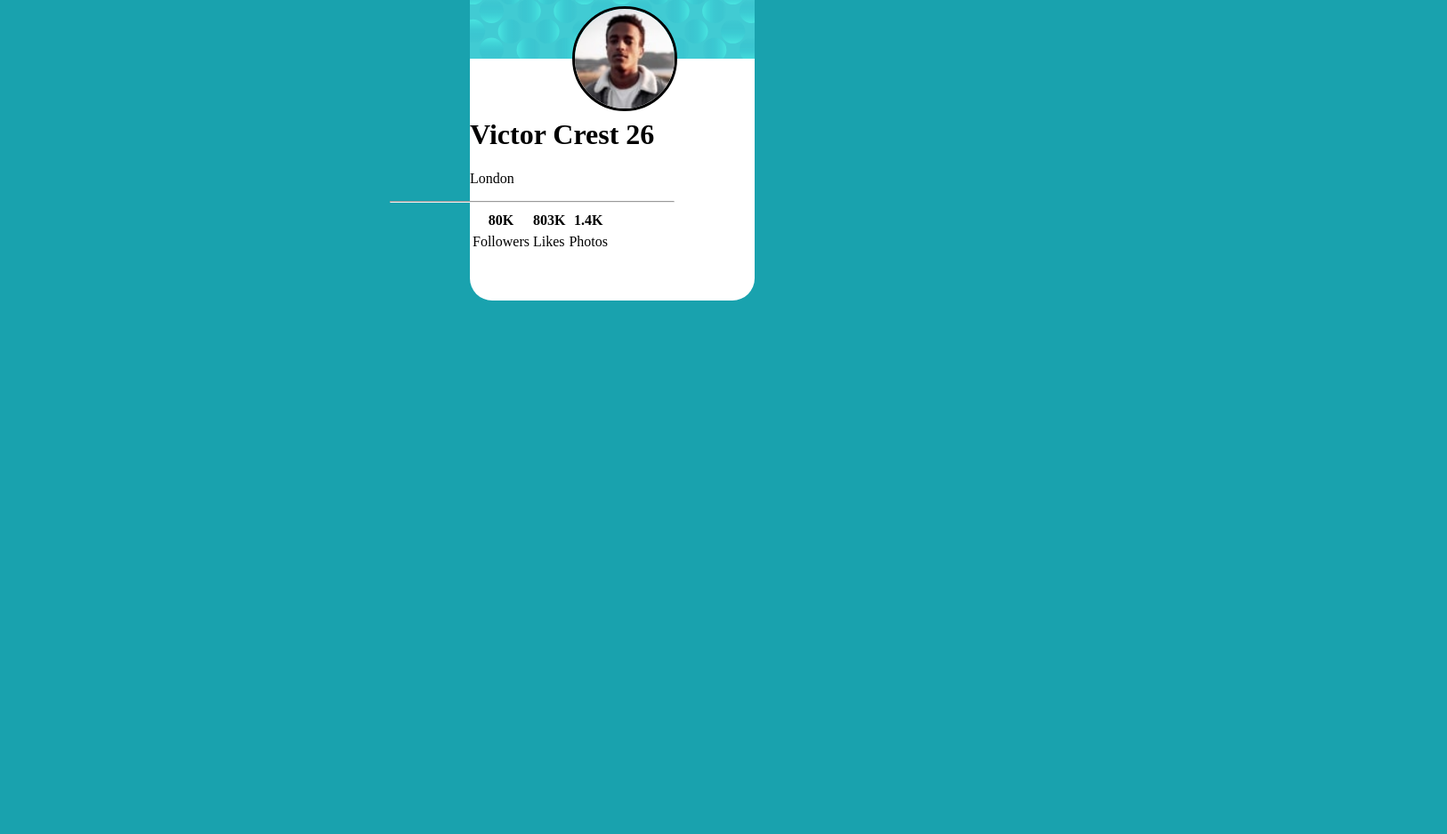
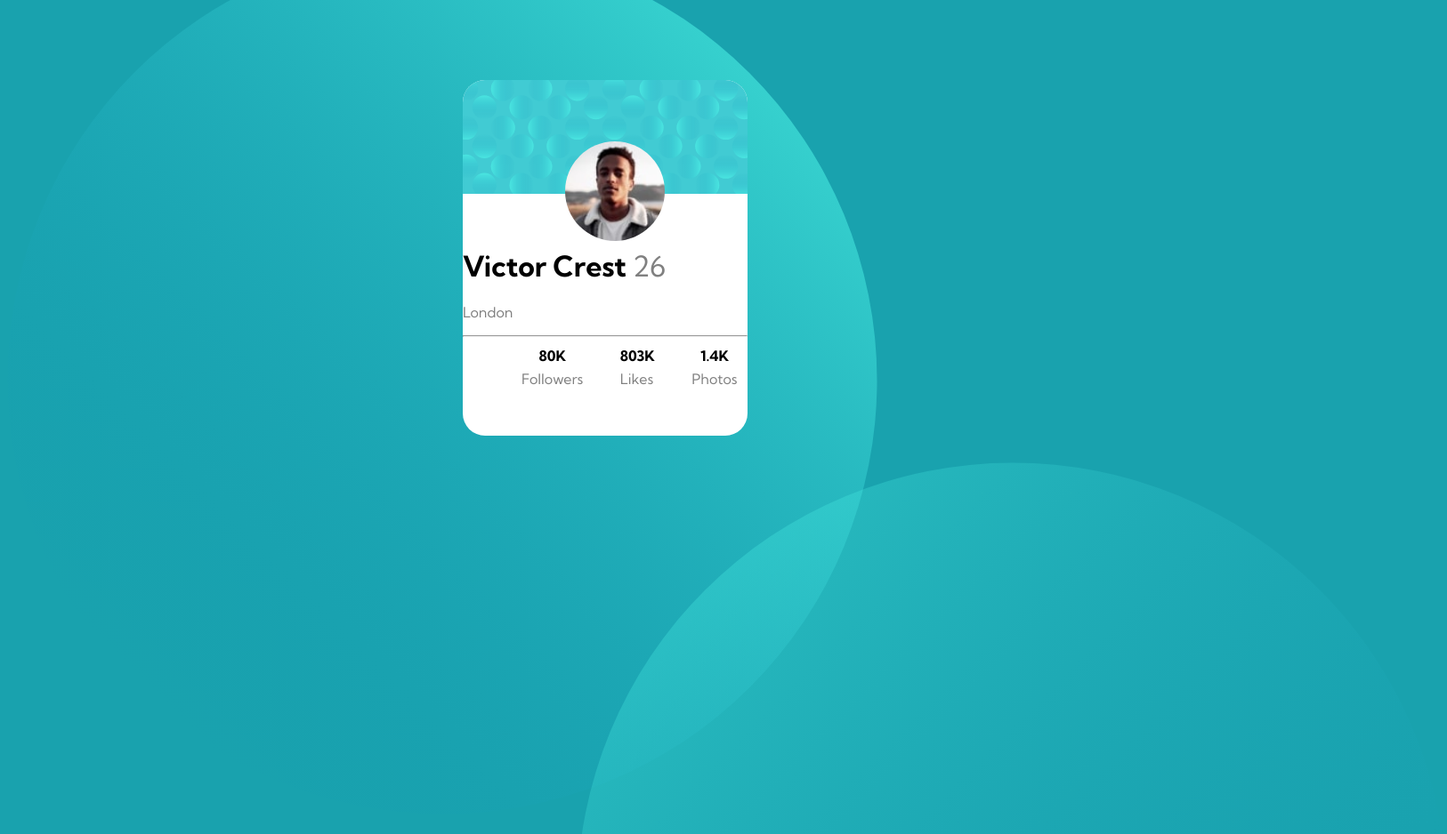
Before and after one commit to eurayy/profile-card-component-main, a plain HTML site: page index.html in a window 1280 px wide. Shown: the part 70-1008 px from the top of the page at 89% size, 1626 px wide, since content can reach past the window. Before the commit the page ends 800 px from the top, so only its background shows below. Drawn offline with Linux system fonts and the light colour scheme.

Commit message:
Add files via upload

```diff
--- a/index.html
+++ b/index.html
@@ -6,6 +6,9 @@
 
   <link rel="icon" type="image/png" sizes="32x32" href="./images/favicon-32x32.png">
   <link rel="stylesheet" href="style.css">
+  <link rel="preconnect" href="https://fonts.googleapis.com">
+<link rel="preconnect" href="https://fonts.gstatic.com" crossorigin>
+<link href="https://fonts.googleapis.com/css2?family=Kumbh+Sans:wght@400;700&display=swap" rel="stylesheet">
   <title>Frontend Mentor | Profile card component</title>
 
   <!-- Feel free to remove these styles or customise in your own stylesheet 👍 -->
@@ -15,12 +18,16 @@
   </style>
 </head>
 <body>
+
+<img id="circulo1"src="./images/bg-pattern-top.svg" alt="">
+<img id="circulo2"src="./images/bg-pattern-bottom.svg" alt="">
 <div class="card">
   <img id="capa" src="./images/bg-pattern-card.svg" alt="">
 <img id="victor" src="./images/image-victor.jpg" alt="">
 <div class="texto">
+
   <h1>Victor Crest
-  26</h1>
+  <span>26</span></h1>
   <p>London</p>
   <hr>
 <table>
--- a/style.css
+++ b/style.css
@@ -1,13 +1,17 @@
 body{
 background-color:hsl(185, 75%, 39%) ;
+font-family: 'Kumbh Sans', sans-serif;
+overflow: hidden;
+
 }
 .card{
 background-color: white;
 height: 50vh;
 width: 25vw;
-position: relative;
+position: absolute;
 left: 65vh;
 border-radius: 25px;
+bottom: 30vh;
 }
 #victor{
   position: relative;
@@ -15,7 +19,7 @@ border-radius: 25px;
   height: 14vh;
   bottom: 47pt;
 border-radius: 100%;
-border: solid ;
+border-color: white;
 }
 #capa{
   width: 25vw;
@@ -30,5 +34,32 @@ border: solid ;
 }
 hr{
     position: relative;
-    right: 7vw;
+
 }
+td,th{
+  padding-left:  3vw;
+}
+
+span{
+  font-weight: 400;
+  color: gray;
+}
+p,td{
+  color: gray;
+}
+table{
+  position: relative ;
+  left: 2vw;
+}
+#circulo1{
+position: relative;
+
+
+}
+
+#circulo2{
+  position: relative;
+left:50vw;
+bottom: 50vh;
+
+}
```
